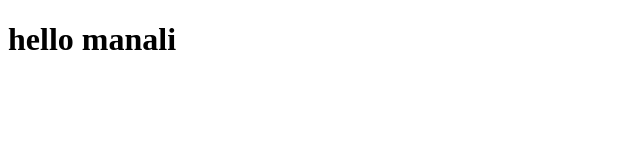
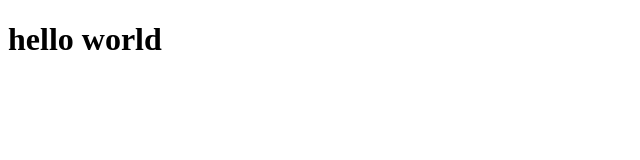
Before and after one commit to Manalisa/Portfolio_MANALI, a plain HTML site: page index.html in a window 1280 px wide. Shown: the full height of the page, 0-640 px from the left. Drawn offline with Linux system fonts and the light colour scheme.

Commit message:
Update index.html

```diff
--- a/index.html
+++ b/index.html
@@ -6,6 +6,6 @@
 	<title></title>
 </head>
 <body>
-<h1>hello manali</h1>
+<h1>hello world</h1>
 </body>
 </html>
```
